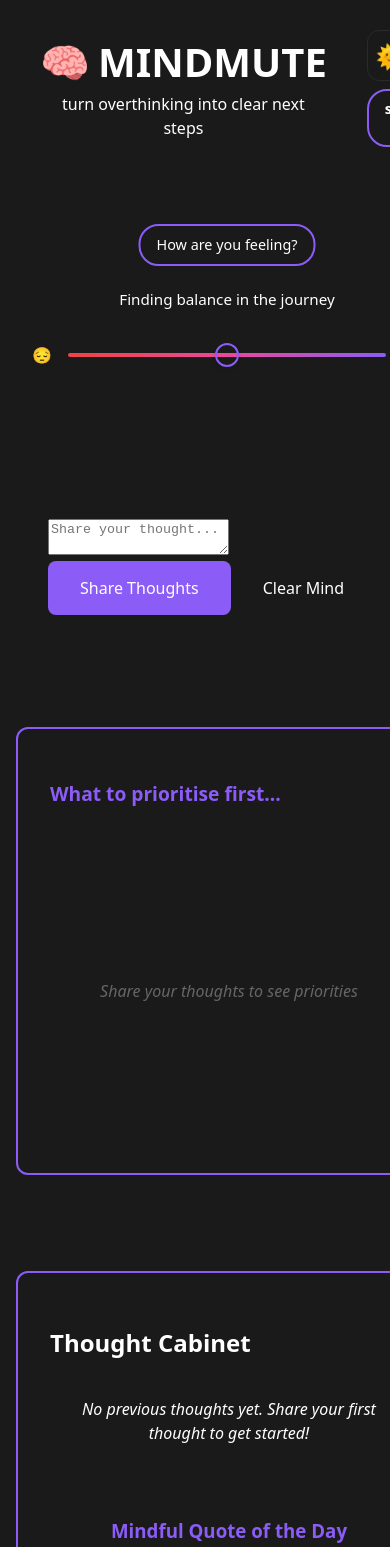
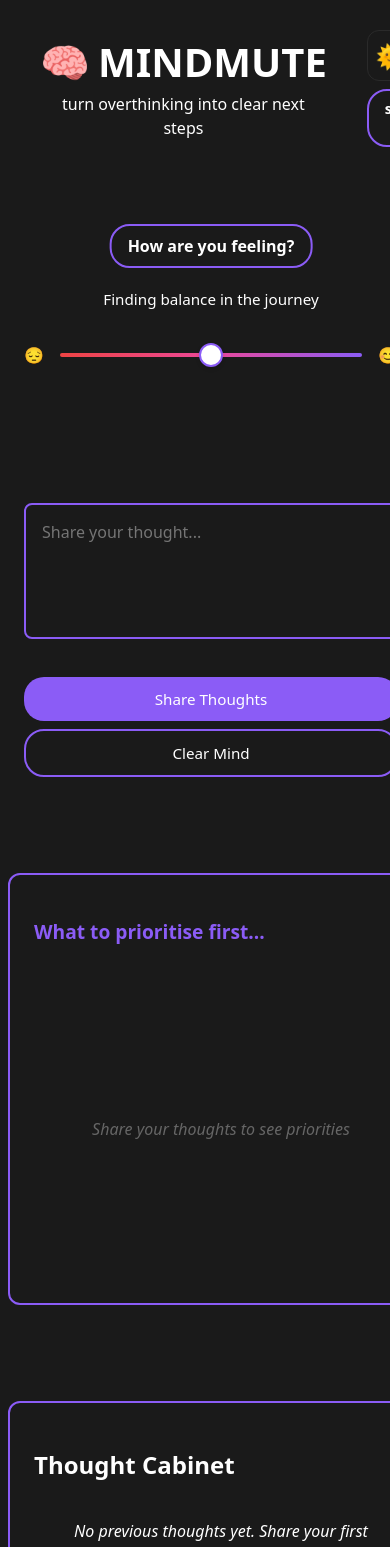
Before and after one commit to fahadbash1r/Mindmute, a React (Vite) app: page / in a window 390 px wide. Shown: the top 1547 px of the page. Built offline with nearby package versions, Linux system fonts and the light colour scheme.

Commit message:
Improve thought input styling, emoji slider, and layout widths

```diff
--- a/src/App.css
+++ b/src/App.css
@@ -178,7 +178,7 @@ main {
   padding: 2rem;
   margin: 2rem auto;
   width: 100%;
-  max-width: 1200px;
+  max-width: 1400px;
 }
 
 .emotion-label {
@@ -189,7 +189,8 @@ main {
   background: var(--box-bg);
   padding: 0.5rem 1.5rem;
   border-radius: 20px;
-  font-size: 0.95rem;
+  font-size: 1.1rem;
+  font-weight: 600;
   color: var(--text-primary);
   border: 2px solid #8b5cf6;
   white-space: nowrap;
@@ -234,7 +235,7 @@ main {
 .slider-thumb {
   width: 20px;
   height: 20px;
-  background: var(--box-bg);
+  background: white;
   border: 2px solid #8b5cf6;
   border-radius: 50%;
   position: absolute;
@@ -340,25 +341,54 @@ main {
 
 .thought-input-section {
   width: 100%;
-  max-width: 1200px;
+  max-width: 1400px;
   margin: 0 auto;
-  padding: 2rem;
+  padding: 1rem;
   border-radius: 12px;
   background: var(--box-bg);
 }
 
-.question-input {
+.thought-input {
   width: 100%;
+  min-height: 120px;
   padding: 1rem;
-  background: var(--input-bg);
-  border: 1px solid var(--box-border);
+  background: var(--box-bg);
+  border: 2px solid #8b5cf6;
   border-radius: 8px;
   color: var(--text-primary);
   font-size: 1rem;
-  min-height: 120px;
   resize: vertical;
+  margin-bottom: 1rem;
   font-family: inherit;
-  margin-bottom: 1rem;
+}
+
+.button-group {
+  display: flex;
+  gap: 1rem;
+  margin-top: 1rem;
+}
+
+.share-btn, .clear-btn {
+  padding: 0.75rem 2rem;
+  border: none;
+  border-radius: 20px;
+  cursor: pointer;
+  font-size: 0.95rem;
+  font-weight: 500;
+  transition: background-color 0.2s;
+}
+
+.share-btn {
+  background: #8b5cf6;
+  color: white;
+  flex: 2;
+}
+
+.clear-btn {
+  background: transparent;
+  color: var(--text-primary);
+  border: 2px solid #8b5cf6;
+  flex: 1;
 }
 
 .response-box ul {
@@ -388,7 +418,7 @@ main {
 
 .thought-cabinet {
   width: 100%;
-  max-width: 1200px;
+  max-width: 1400px;
   margin: 2rem auto;
   background: var(--box-bg);
   border: 2px solid #8b5cf6;
@@ -400,40 +430,6 @@ main {
   display: flex;
   gap: 1rem;
   margin-top: 1rem;
-}
-
-.share-btn, .clear-btn {
-  flex: 1;
-  padding: 1rem 2rem;
-  border: none;
-  border-radius: 8px;
-  cursor: pointer;
-  font-size: 1rem;
-  transition: background-color 0.2s;
-}
-
-.share-btn {
-  background: #8b5cf6;
-  color: white;
-}
-
-.share-btn:hover {
-  background: #7c3aed;
-}
-
-.share-btn:disabled {
-  background: #4c4c4c;
-  cursor: not-allowed;
-}
-
-.clear-btn {
-  background: var(--input-bg);
-  color: var(--text-primary);
-  border: 1px solid var(--box-border);
-}
-
-.clear-btn:hover {
-  background: var(--box-border);
 }
 
 .empty-state {
@@ -550,7 +546,7 @@ main {
 /* Responsive Design */
 .priorities-section {
   width: 100%;
-  max-width: 1200px;
+  max-width: 1400px;
   margin: 2rem auto;
   padding: 2rem;
   background: var(--box-bg);
@@ -640,12 +636,13 @@ main {
   }
 
   .emotion-section {
-    margin: 2rem 1rem;
+    margin: 2rem 0.5rem;
     padding: 3rem 1rem 1.5rem;
+    width: calc(100% - 1rem);
   }
 
   .emotion-label {
-    font-size: 0.9rem;
+    font-size: 1rem;
     padding: 0.5rem 1rem;
     white-space: normal;
     text-align: center;
@@ -654,14 +651,30 @@ main {
   }
 
   .thought-input-section {
-    margin: 1rem;
-    width: calc(100% - 2rem);
+    margin: 1rem 0.5rem;
+    width: calc(100% - 1rem);
+    padding: 1rem;
+  }
+
+  .thought-input {
+    min-height: 100px;
+  }
+
+  .button-group {
+    flex-direction: column;
+    gap: 0.5rem;
+  }
+
+  .share-btn, .clear-btn {
+    width: 100%;
+    padding: 0.75rem 1rem;
   }
 
   .priorities-section,
   .thought-cabinet {
-    margin: 2rem 1rem;
-    width: calc(100% - 2rem);
+    margin: 2rem 0.5rem;
+    width: calc(100% - 1rem);
+    padding: 1.5rem;
   }
 }
 
```
